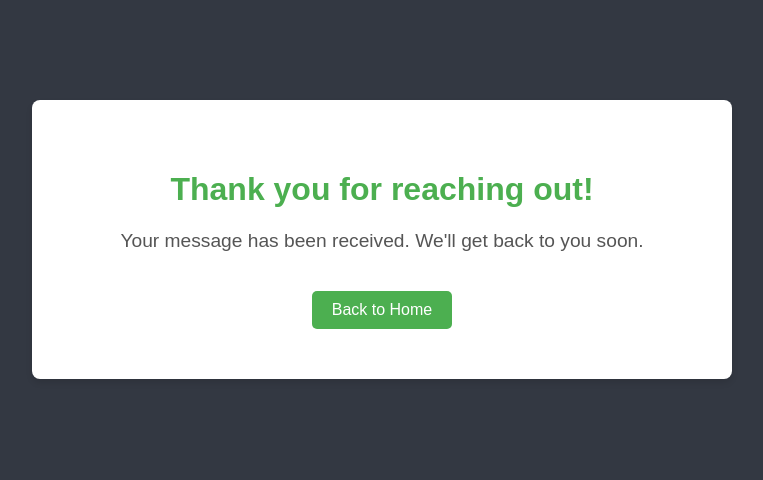
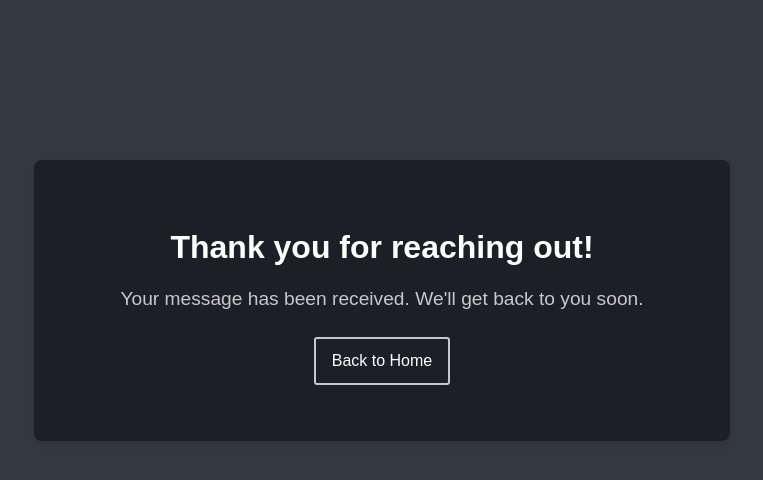
Before and after one commit to itshudaz/my-portfolio-backend, a Flask app: page /thankyou in a window 1280 px wide. Shown: the top 480 px of the page, without its empty margins (258-1021 px from the left). Run offline with Flask 3, Linux system fonts and the light colour scheme.

Commit message:
edit thanks-style.css

```diff
--- a/static/thanks-style.css
+++ b/static/thanks-style.css
@@ -7,9 +7,9 @@ body {
 
 .thank-you-container {
     text-align: center;
-    padding: 50px;
-    margin-top: 100px;
-    background-color: #ffffff;
+    padding: 3rem;
+    margin-top: 10rem;
+    background-color: #1c1f26;
     border-radius: 8px;
     box-shadow: 0 4px 6px rgba(0, 0, 0, 0.1);
     max-width: 600px;
@@ -18,25 +18,40 @@ body {
 }
 
 h1 {
-    color: #4CAF50;
+    color: #ffffff;
     font-size: 2rem;
 }
 
 p {
     font-size: 1.2rem;
-    color: #555;
+    color: rgb(200, 200, 200);
 }
 
 a {
     display: inline-block;
-    margin-top: 20px;
-    padding: 10px 20px;
-    background-color: #4CAF50;
-    color: #fff;
+    font-size: 1rem;
+    color: white;
     text-decoration: none;
-    border-radius: 5px;
+    border: 2px solid rgb(200, 200, 200);;
+    border-radius: 0.2rem;
+    padding: 0.8em 1rem;
+    margin: 0.5em 0.3em;
 }
 
 a:hover {
-    background-color: #45a049;
+    color: #1c1f26;
+    background-color: rgb(200, 200, 200);
+    padding-inline-start: 2em;
+    transition: ease 0.8s;
 }
+
+@media (max-width: 600px) {
+    .thank-you-container {
+        padding: 2rem;
+        font-size: 1.5rem;
+    }
+
+    .thank-you-container a:hover {
+        padding-inline-start: 1rem;
+    }
+}
```
